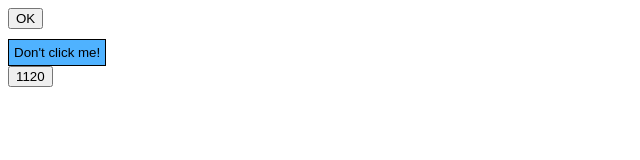
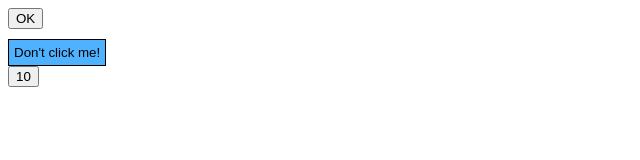
Before and after one commit to michaljabi/20261019-js, a plain HTML site: page JS-teoria-i-zadania/D-js-in-html/d103-handling-events.html in a window 1280 px wide. Shown: the full height of the page, 0-640 px from the left. Drawn offline with Linux system fonts and the light colour scheme.

Commit message:
explain(d103): initial value.

```diff
--- a/JS-teoria-i-zadania/D-js-in-html/d103-handling-events.html
+++ b/JS-teoria-i-zadania/D-js-in-html/d103-handling-events.html
@@ -25,7 +25,7 @@
         <button id="clicker"> Don't click me! </button>
     </div>
      <div>
-        <button id="counter"> 1 </button>
+        <button id="counter"></button>
     </div>
     <script>
         function fireOK() {
@@ -36,11 +36,12 @@
         	console.log('I said - do not click me !')
         })
 
-        let count = 1120;
+        let count = 10;
         const $btnCounter = document.querySelector('#counter');
         $btnCounter.addEventListener('click', () => {
             $btnCounter.textContent = ++count;
         })
+        // Ustawienie wartości początkowej na `count`
         $btnCounter.textContent = count;
 
         // console.log($btnCounter.textContent)
```
